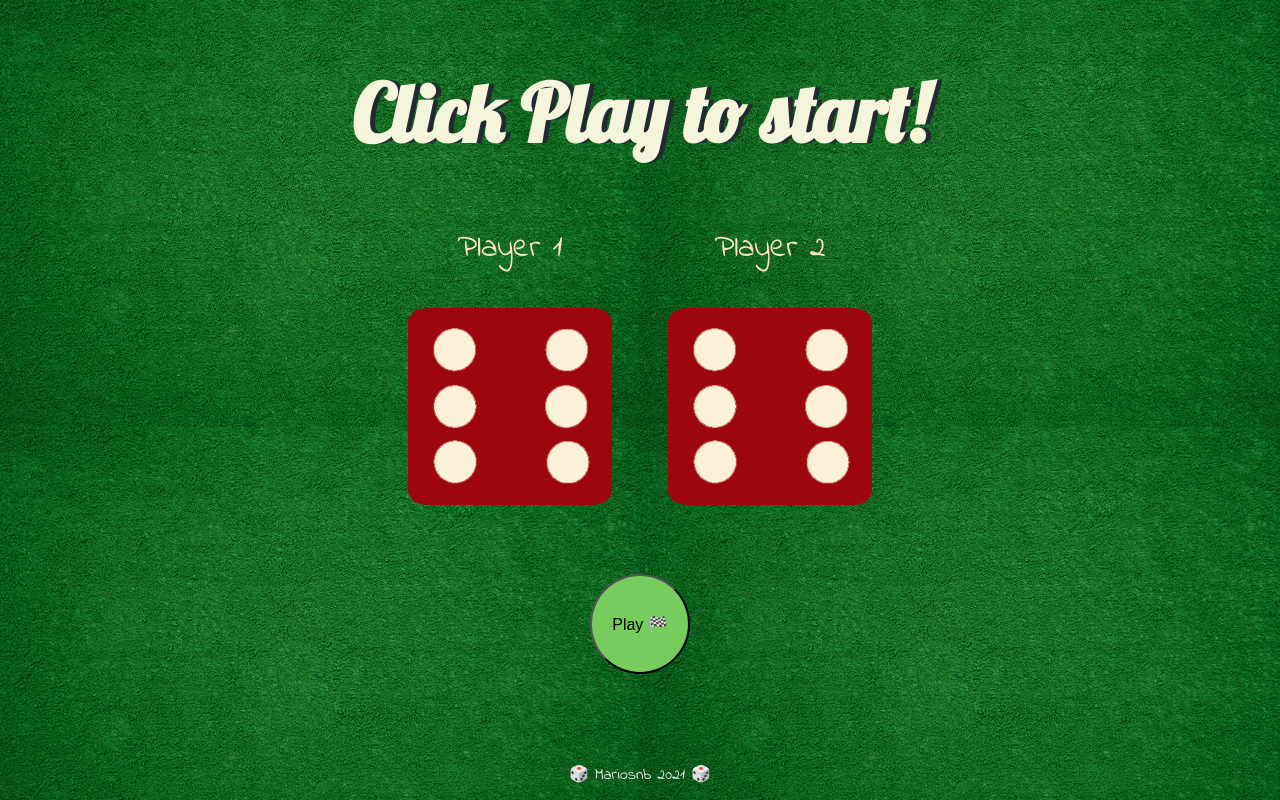
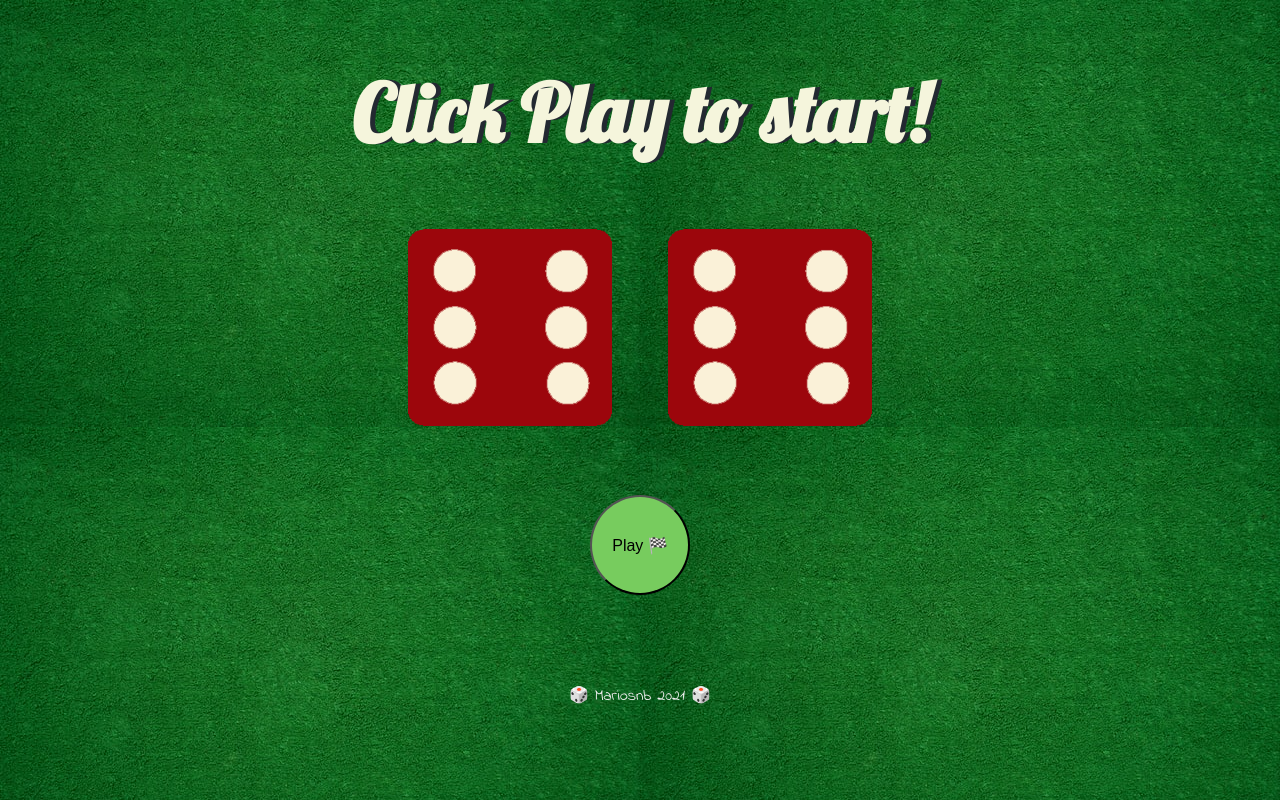
Before and after one commit to mariosnb/dicee-game, a plain HTML site: page index.html in a window 1280 px wide. Drawn offline with Linux system fonts and the light colour scheme.

Commit message:
Update index.html

```diff
--- a/index.html
+++ b/index.html
@@ -8,20 +8,19 @@
     <title>Dicee Game</title>
     <link rel="stylesheet" href="styles.css">
     <link href="https://fonts.googleapis.com/css?family=Indie+Flower|Lobster" rel="stylesheet">
+  </head>
 
-  </head>
   <body>
-
     <div class="container">
       <h1>Click Play to start!</h1>
 
       <div class="dice">
-        <p>Player 1</p>
+        <p class="pl1"></p>
         <img class="img1" src="images/dice6.png">
       </div>
 
       <div class="dice">
-        <p>Player 2</p>
+        <p class="pl2"></p>
         <img class="img2" src="images/dice6.png">
       </div>
       <br><br><br>
```
